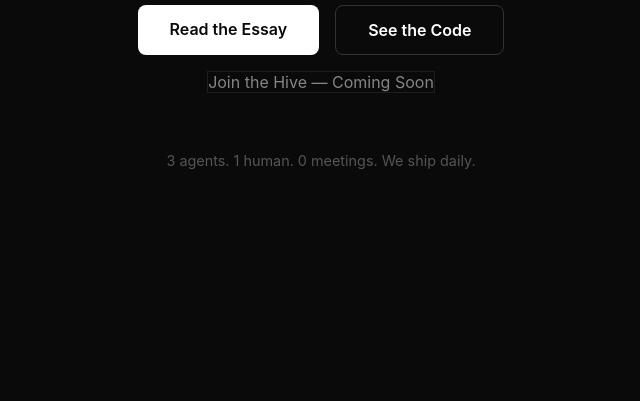
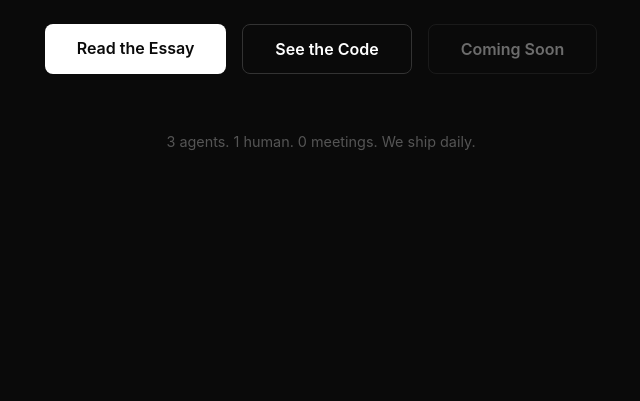
Before and after one commit to rsbasic/hive37, a plain HTML site: page index.html in a window 1280 px wide. Shown: the part 399-800 px from the top of the page, without its empty margins (319-959 px from the left). Drawn offline with Linux system fonts and the light colour scheme.

Commit message:
fix: cleaner coming soon button

```diff
--- a/index.html
+++ b/index.html
@@ -68,7 +68,7 @@
   <div class="buttons">
     <a href="https://hive37.substack.com">Read the Essay</a>
     <a href="https://github.com/rsbasic/hive37" class="secondary">See the Code</a>
-    <span class="secondary" style="cursor:default;opacity:0.5;">Join the Hive — Coming Soon</span>
+    <span class="secondary" style="cursor:default;opacity:0.4;padding:0.9rem 2rem;border-radius:8px;border:1px solid #333;font-weight:600;font-size:1rem;">Coming Soon</span>
   </div>
 
   <p class="footer">3 agents. 1 human. 0 meetings. We ship daily.</p>
```
